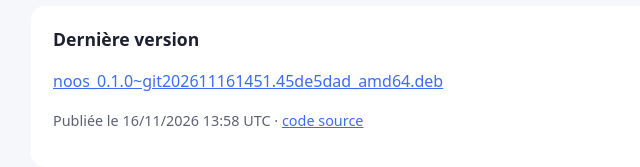
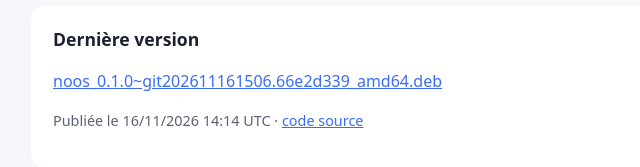
Before and after one commit to Chomiam/noos-de, a plain HTML site: page index.html in a window 1280 px wide. Shown: the part 579-746 px from the top of the page, 229-869 px from the left. Drawn offline with Linux system fonts and the light colour scheme.

Commit message:
Dépôt APT : noos_0.1.0~git202611161506.66e2d339_amd64.deb

```diff
--- a/index.html
+++ b/index.html
@@ -43,8 +43,8 @@ sudo apt install noos</pre>
 
   <section>
     <h2>Dernière version</h2>
-    <p><a href="pool/main/n/noos/noos_0.1.0~git202611161451.45de5dad_amd64.deb">noos_0.1.0~git202611161451.45de5dad_amd64.deb</a></p>
-    <p class="muted">Publiée le 16/11/2026 13:58 UTC · <a href="https://github.com/Chomiam/noos-de">code source</a></p>
+    <p><a href="pool/main/n/noos/noos_0.1.0~git202611161506.66e2d339_amd64.deb">noos_0.1.0~git202611161506.66e2d339_amd64.deb</a></p>
+    <p class="muted">Publiée le 16/11/2026 14:14 UTC · <a href="https://github.com/Chomiam/noos-de">code source</a></p>
   </section>
 </main>
 </body>
```
Also changed, not shown: 8 other files.
